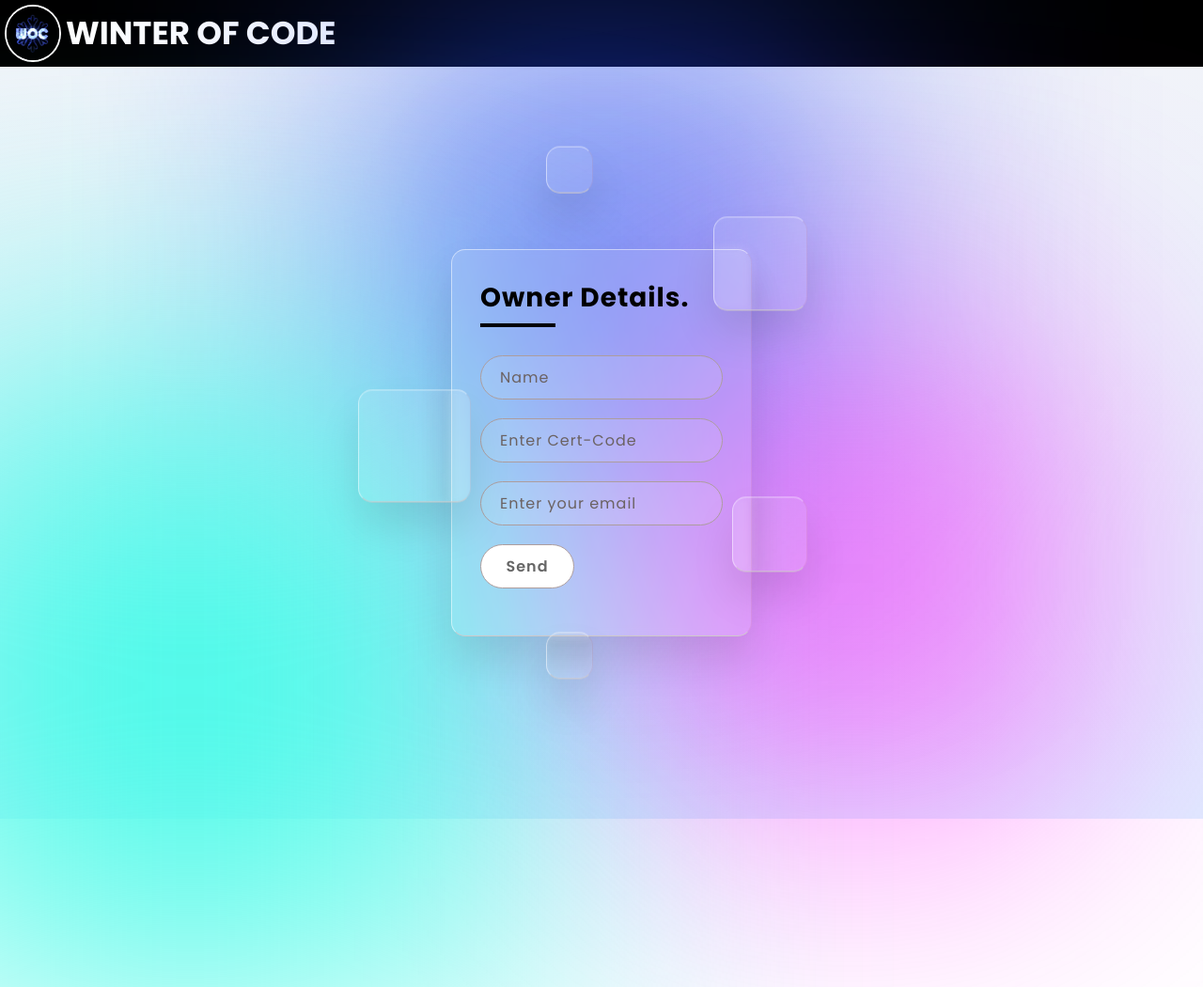
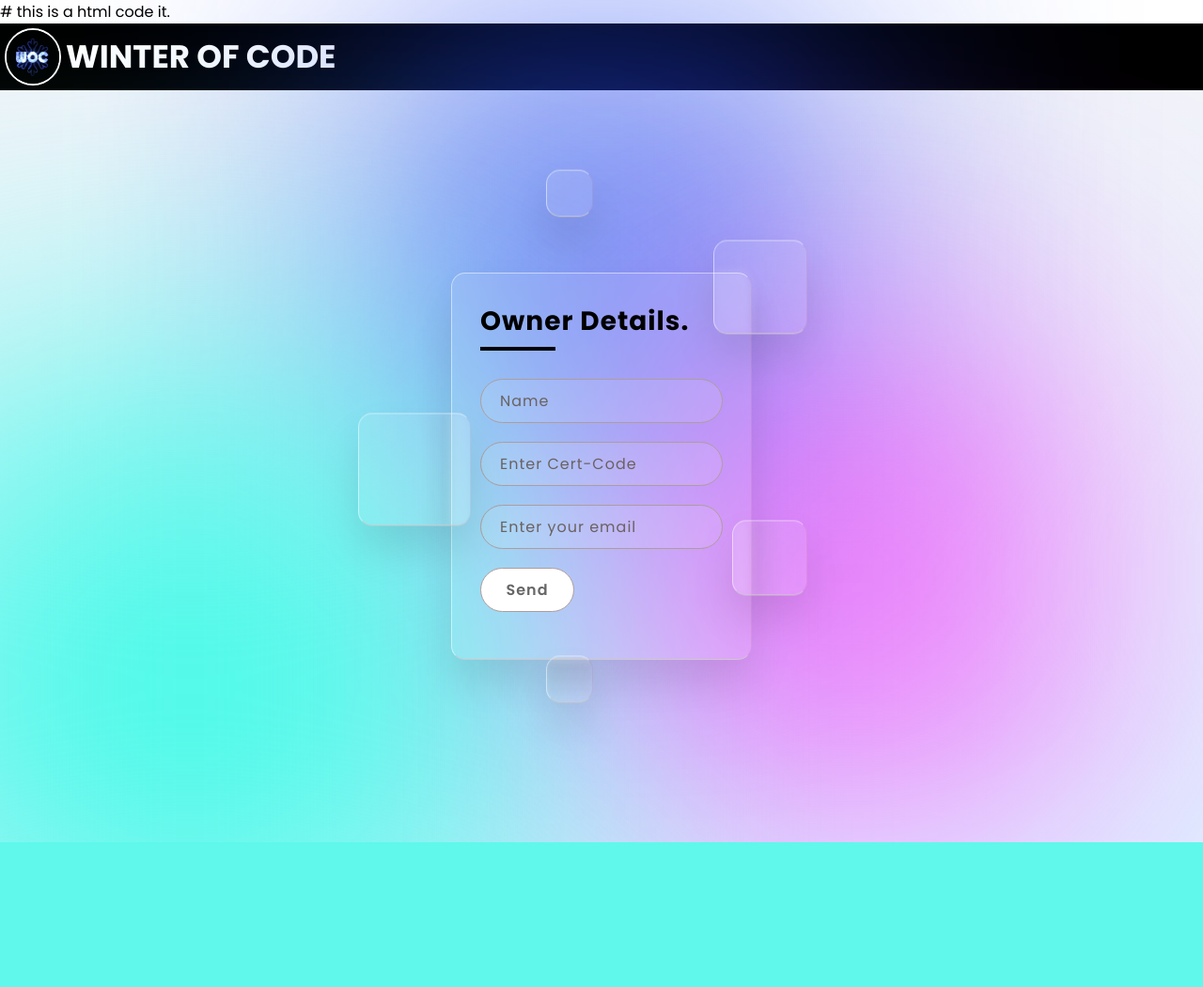
Before and after one commit to GDSC-IIIT-Kalyani/WOC-certificate-generator-Hactoberfest2021, a Flask app: page / in a window 1280 px wide. Shown: the whole page at 94% size. After the commit the page ends 896 px from the top, so only its background shows below. Run offline with Flask 2, Linux system fonts and the light colour scheme; parts of the project's set-up code (start-up, migrations or seed data) failed here and were passed over.

Commit message:
added comment line

```diff
--- a/templates/index.html
+++ b/templates/index.html
@@ -1,3 +1,4 @@
+# this is a html code it.
 <!DOCTYPE html>
 <html>
     <head>
```
